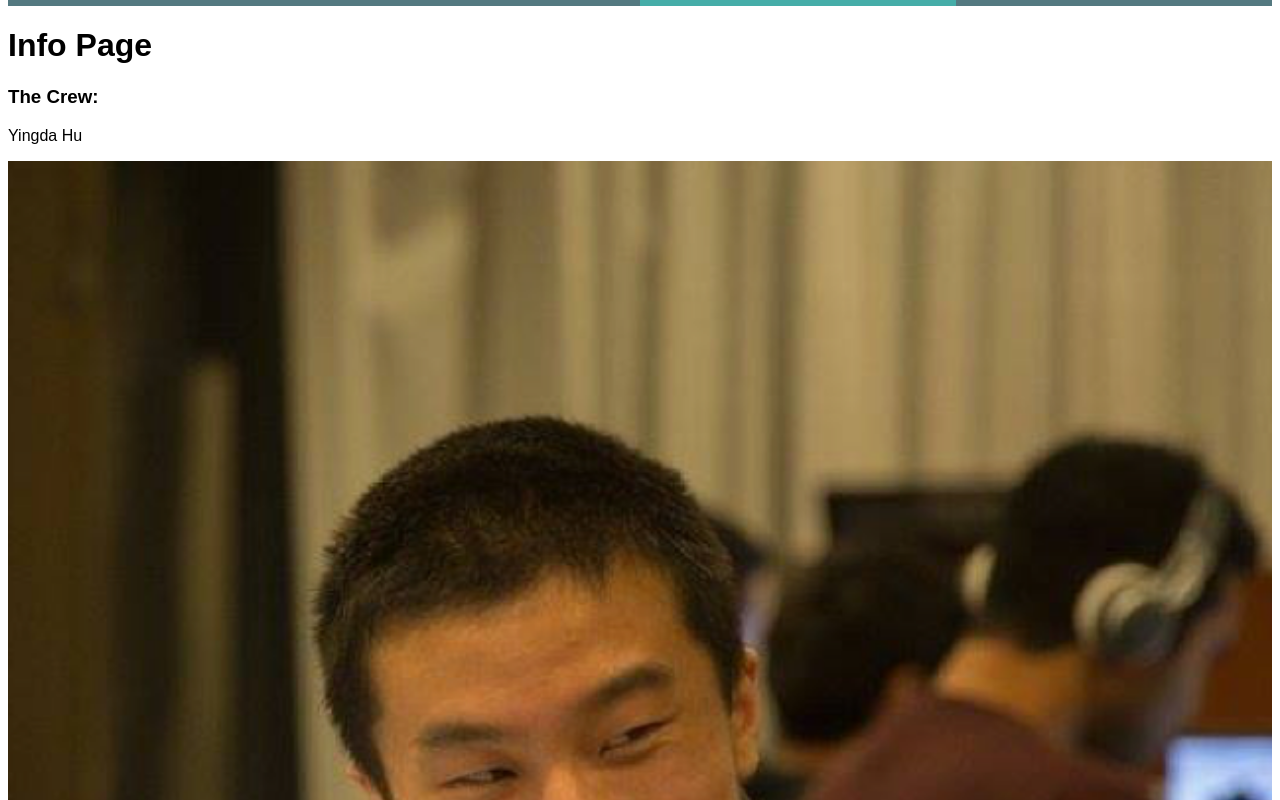
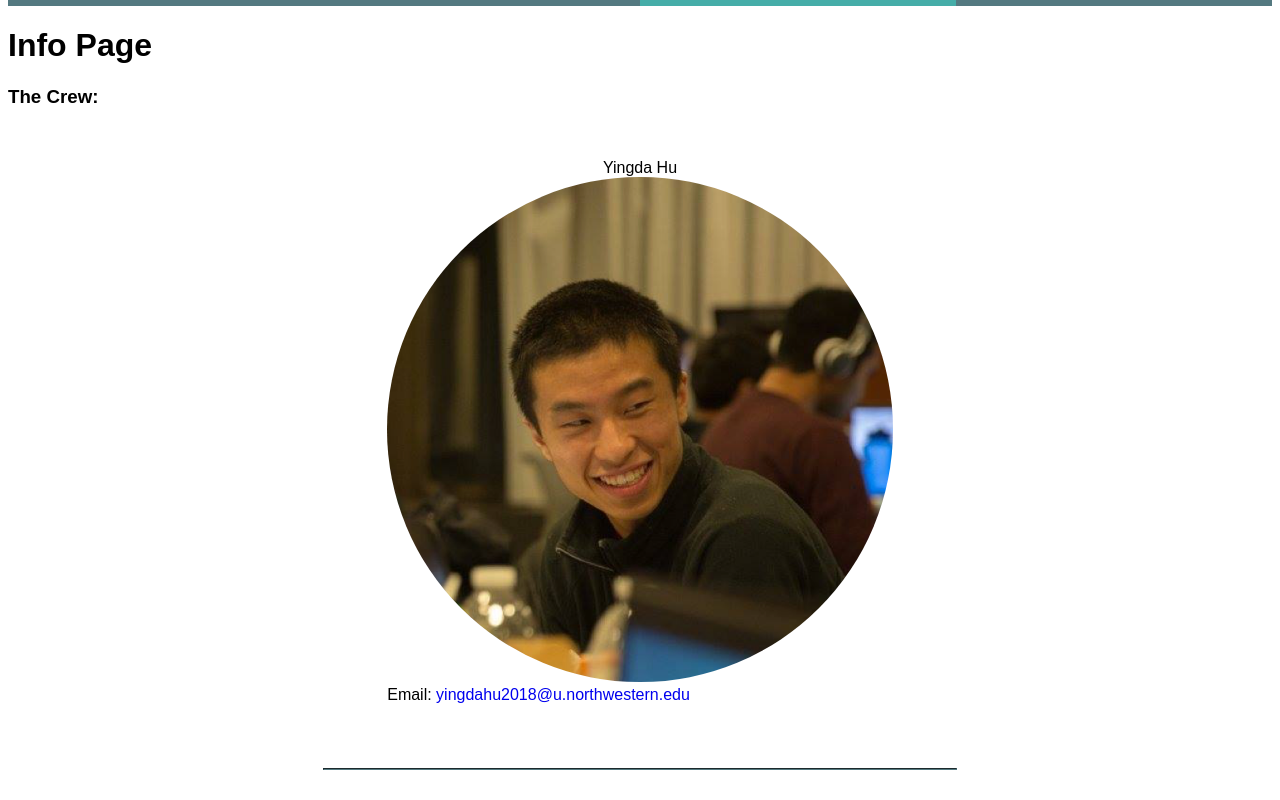
Before and after one commit to yingdahu/yingdahu.github.io, a plain HTML site: page info.html in a window 1280 px wide. Shown: the part 1000-1800 px from the top of the page. Drawn offline with Linux system fonts and the light colour scheme.

Commit message:
Add files via upload

```diff
--- a/styles/info_styles.css
+++ b/styles/info_styles.css
@@ -42,6 +42,43 @@ li:last-child {
 html {
     font-family:Arial, Helvetica, sans-serif;
 }
+
 .member {
-    left: auto;
+    margin: 0 auto;
+    width: 40%;
+    padding-top: 2em;
+    padding-bottom:2em;
 }
+.profile {
+    border-radius: 50%; /*have to use image that is square*/
+}
+
+.name {
+    margin: 0 auto;
+    font-size: 1em;
+    text-align:center;
+
+}
+hr {
+    display: block;
+    margin-top: 2em;
+    margin-bottom: 2em;
+    margin-left: auto;
+    margin-right: auto;
+    border-style: inset;
+    border-width: 0.1em;
+    width: 50%;
+    border-color: #547980;
+}
+.email {
+    margin: 0 auto;
+    font-size: 1em;
+    text-align:center;
+    text-decoration: none;
+}
+
+.email::before{
+    content: "Email: ";
+    text-decoration: none;
+    color: black;
+}
```
